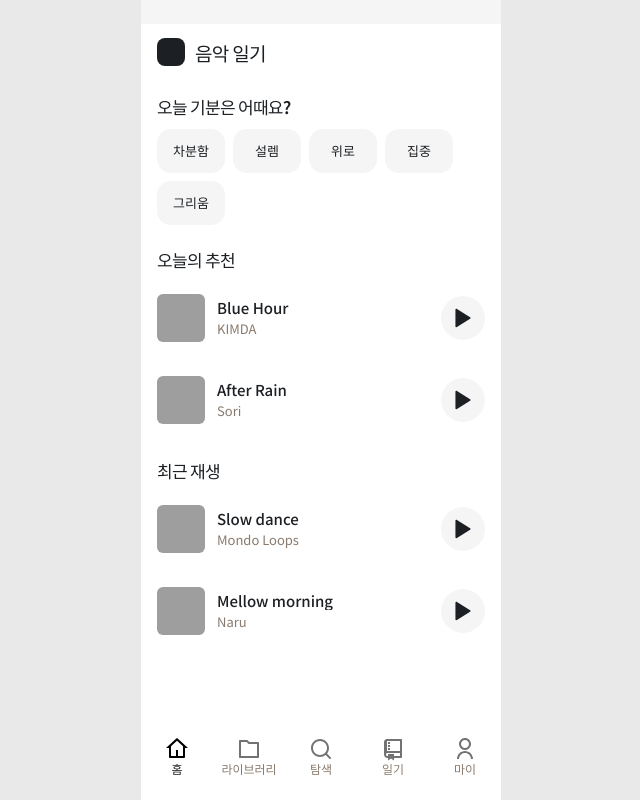
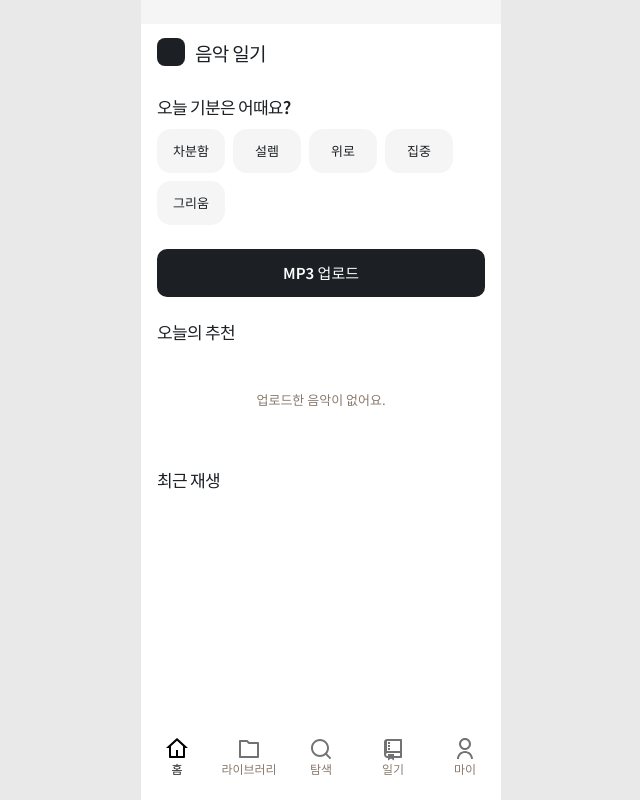
Before and after one commit to hkpiuuyk/project, a React (Vite) app: page / in a window 1280 px wide. Shown: the whole page, without its empty margins (319-959 px from the left). Built offline with nearby package versions, Linux system fonts and the light colour scheme; grey boxes are pictures that could not be loaded.

Commit message:
feat: 홈 MP3 업로드와 재생 가능 곡만 표시

```diff
--- a/src/App.css
+++ b/src/App.css
@@ -36,6 +36,7 @@ h2 { margin: 0; font-size: 17px; line-height: 1.35; letter-spacing: -0.7px; font
 .mood-list { display: flex; flex-wrap: wrap; gap: 8px; }
 .mood-chip { width: 68px; height: 44px; border: 0; border-radius: 14px; background: #f5f5f5; color: #1c2024; font-size: 13px; font-weight: 500; transition: background-color .3s ease, color .3s ease; }
 .mood-chip.selected { background: var(--mood-chip); color: #fff; font-weight: 700; }
+.home-upload-button { width: 100%; height: 48px; border-radius: 10px; background: #1c2024; color: #fff; display: grid; place-items: center; font-size: 15px; font-weight: 600; cursor: pointer; }.home-upload-button input { position: absolute; width: 1px; height: 1px; overflow: hidden; opacity: 0; }
 .search-content { padding-top: 12px; gap: 20px; }.search-field { width: 100%; height: 44px; border-radius: 10px; background: #f5f5f5; display: flex; align-items: center; padding: 0 14px; }.search-field input { width: 100%; border: 0; outline: 0; background: transparent; color: #1c2024; font: 400 15px 'Noto Sans KR', sans-serif; }.search-field input::placeholder { color: #8a7a6d; opacity: 1; }.search-results { width: 100%; display: flex; flex-direction: column; }.search-results .track-row { margin: 0; }.no-results { margin: 36px 0; color: #8a7a6d; text-align: center; font-size: 13px; }
 .library-filters { display: flex; gap: 8px; height: 36px; }.library-filter { width: 80px; height: 36px; border: 0; border-radius: 8px; background: #f5f5f5; color: #1c2024; font-size: 14px; font-weight: 500; }.library-filter.active-filter { background: #1c2024; color: #fff; }.library-tracks, .playlist-section { width: 100%; display: flex; flex-direction: column; gap: 8px; }.library-tracks .track-row, .playlist-section .track-row { margin: 0; }.playlist-heading { height: 32px; display: flex; align-items: center; justify-content: space-between; }.playlist-heading button { border: 0; background: none; color: #8a7a6d; padding: 0; font-size: 14px; font-weight: 500; }
 .diary-list { display: flex; flex-direction: column; gap: 16px; padding-top: 4px; }.diary-card { height: 190px; padding: 16px; border-radius: 16px; background: #f5f5f5; display: flex; flex-direction: column; gap: 12px; }.diary-card-top { height: 28px; display: flex; align-items: center; justify-content: space-between; }.diary-card-top time { color: #8a7a6d; font-size: 13px; font-weight: 500; }.diary-card-top span { width: 56px; height: 26px; border-radius: 13px; display: grid; place-items: center; background: #e5e5e5; color: #1c2024; font-size: 12px; font-weight: 500; }.diary-card > p { height: 42px; margin: 0; color: #1c2024; font-size: 15px; line-height: 1.45; }.diary-track { height: 48px; display: flex; align-items: center; gap: 10px; }.diary-track .artwork { width: 40px; height: 40px; flex-basis: 40px; }.diary-track .track-copy { height: 40px; }.diary-track .track-copy strong { font-size: 14px; }.diary-track .track-copy span { font-size: 12px; }.diary-track .play-button { margin-left: auto; }
--- a/src/App.tsx
+++ b/src/App.tsx
@@ -34,13 +34,7 @@ const moods = [
   { name: '그리움', start: '#e8e8ff', middle: '#9292e4', end: '#5b5bd6', chip: '#4b4bbc' },
 ]
 
-const initialTracks: Track[] = [
-  { id: '1', title: 'Blue Hour', artist: 'KIMDA', coverUrl: 'https://picsum.photos/200/200?random=1' },
-  { id: '2', title: 'After Rain', artist: 'Sori', coverUrl: 'https://picsum.photos/200/200?random=2' },
-  { id: '3', title: 'Slow dance', artist: 'Mondo Loops', coverUrl: 'https://picsum.photos/200/200?random=3' },
-  { id: '4', title: 'Mellow morning', artist: 'Naru', coverUrl: 'https://picsum.photos/200/200?random=4' },
-]
-const recommendations = initialTracks
+const initialTracks: Track[] = []
 
 const PLAYLIST_STORAGE_KEY = 'music-diary-playlists'
 const PLAYLIST_SONGS_STORAGE_KEY = 'music-diary-playlist-songs'
@@ -216,7 +210,7 @@ function App() {
   const [allSearchTracks, setAllSearchTracks] = useState<Track[]>(() => {
     try {
       const saved = localStorage.getItem(TRACKS_STORAGE_KEY)
-      return saved ? JSON.parse(saved) as Track[] : initialTracks
+      return saved ? (JSON.parse(saved) as Track[]).filter(item => Boolean(item.audioUrl)) : initialTracks
     } catch {
       return initialTracks
     }
@@ -257,7 +251,7 @@ function App() {
   const [diaryText, setDiaryText] = useState('')
   const [myScreen, setMyScreen] = useState<'main' | 'diaries' | 'settings' | 'terms'>('main')
   const [autoplay, setAutoplay] = useState(true)
-  const [track, setTrack] = useState<Track>(recommendations[0])
+  const [track, setTrack] = useState<Track>({ id: '', title: '', artist: '' })
   const [playing, setPlaying] = useState(false)
   const [playerOpen, setPlayerOpen] = useState(false)
   const [playerClosing, setPlayerClosing] = useState(false)
@@ -513,7 +507,8 @@ const handleFileUpload = async (e: React.ChangeEvent<HTMLInputElement>) => {
         <section className="mood-section"><h2>오늘 기분은 어때요?</h2><div className="mood-list">
           {moods.map(item => <button key={item.name} className={mood?.name === item.name ? 'mood-chip selected' : 'mood-chip'} onClick={() => setMood(item.name === mood?.name ? null : item)}>{item.name}</button>)}
         </div></section>
-        <section className="music-section"><h2>오늘의 추천</h2>{allSearchTracks.slice(0, 2).map(item => <TrackRow key={item.id} track={item} light={Boolean(mood)} onPlay={() => selectTrack(item)} />)}</section>
+        <label className="home-upload-button"><input type="file" accept="audio/mpeg,audio/mp3" onChange={handleFileUpload} />MP3 업로드</label>
+        <section className="music-section"><h2>오늘의 추천</h2>{allSearchTracks.slice(0, 2).map(item => <TrackRow key={item.id} track={item} light={Boolean(mood)} onPlay={() => selectTrack(item)} />)}{allSearchTracks.length === 0 && <p className="no-results">업로드한 음악이 없어요.</p>}</section>
         <section className="music-section"><h2>최근 재생</h2>{allSearchTracks.slice(2, 4).map(item => <TrackRow key={item.id} track={item} light={Boolean(mood)} onPlay={() => selectTrack(item)} />)}</section>
       </> : tab === '라이브러리' ? <>
         <div className="library-filters">{['전체', '좋아요', '최근재생'].map(filter => <button key={filter} onClick={() => setLibraryFilter(filter)} className={libraryFilter === filter ? 'library-filter active-filter' : 'library-filter'}>{filter}</button>)}</div>
```
